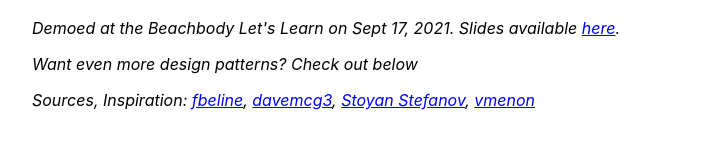
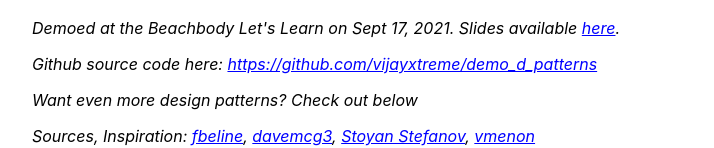
Before and after one commit to vijayxtreme/demo_d_patterns, a React (Create React App) app: page / in a window 1280 px wide. Shown: the part 496-644 px from the top of the page, without its empty margins (233-947 px from the left). Built offline with nearby package versions, Linux system fonts and the light colour scheme.

Commit message:
Update footer, redirects

```diff
--- a/src/App.js
+++ b/src/App.js
@@ -80,6 +80,16 @@
               </a>
               .
             </p>
+            <p>
+              Github source code here:{" "}
+              <a
+                target="_blank"
+                rel="noreferrer"
+                href="https://github.com/vijayxtreme/demo_d_patterns"
+              >
+                https://github.com/vijayxtreme/demo_d_patterns
+              </a>
+            </p>
             <p>Want even more design patterns? Check out below</p>
             <p>
               Sources, Inspiration:{" "}
```
Also changed, not shown: 2 other files (tests, documents, lock files or other folders).
